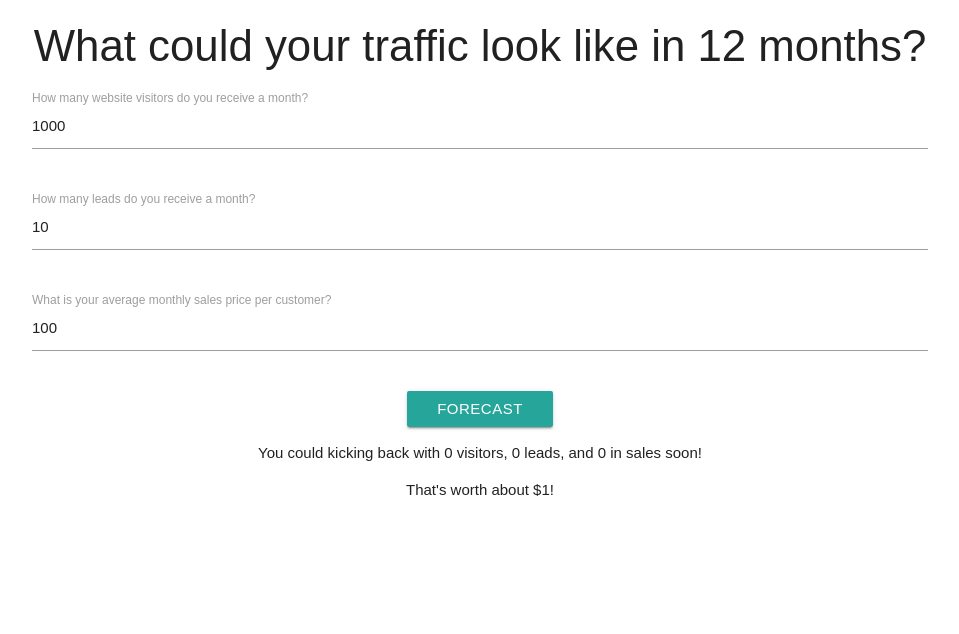
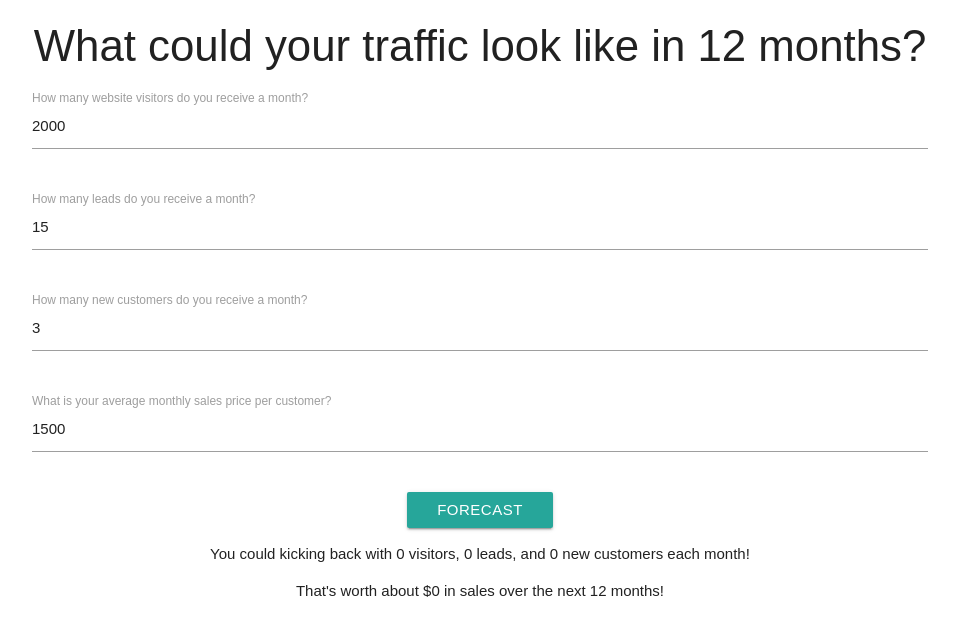
Before and after one commit to matopher/streak, a React (Create React App) app: page / in a window 1280 px wide. Shown: the top 634 px of the page, without its empty margins (160-1119 px from the left). Built offline with nearby package versions, Linux system fonts and the light colour scheme.

Commit message:
Added futureAnnualSales to State
* corrected closeRate formula
* added floor to future customers

```diff
--- a/src/InputForm.js
+++ b/src/InputForm.js
@@ -5,28 +5,30 @@ class InputForm extends Component {
 	constructor(props) {
 		super(props);
 		this.state = {
-			monthlyVisitors: 1000,
-			monthlyLeads: 10,
-			monthlySales: 100,
+			monthlyVisitors: 2000,
+			monthlyLeads: 15,
+			monthlyCustomers: 3,
+			monthlySales: 1500,
 			futureVisitors: 0,
 			futureLeads: 0,
+			futureCustomers: 0,
 			futureSales: 0,
-			finalValue: 1
+			futureAnnualSales: 0
 		};
 	}
 
 	onClick(e) {
-		let futureVisitors = _.floor(this.state.monthlyVisitors * 3.5);
+		let futureVisitors = _.floor(this.state.monthlyVisitors * 3.3);
 		this.setState({ futureVisitors });
 		let futureLeads = _.floor(this.state.monthlyLeads * 3.5);
 		this.setState({ futureLeads });
-		let futureSales = _.floor(this.state.monthlySales * 3.5);
+		let closeRate = this.state.monthlyCustomers / this.state.monthlyLeads;
+		let futureCustomers = _.floor(futureLeads * closeRate);
+		this.setState({ futureCustomers });
+		let futureSales = _.floor(this.state.monthlySales * futureCustomers);
 		this.setState({ futureSales });
-		let calc =
-			this.state.monthlyVisitors *
-			this.state.monthlyLeads *
-			this.state.monthlySales;
-		this.setState({ finalValue: calc });
+		let futureAnnualSales = futureSales * 12;
+		this.setState({ futureAnnualSales });
 	}
 
 	render() {
@@ -59,6 +61,18 @@ class InputForm extends Component {
 					<div className="row">
 						<div className="input-field col s12">
 							<input
+								id="monthly-customers"
+								type="number"
+								value={this.state.monthlyCustomers}
+								onChange={e =>
+									this.setState({ monthlyCustomers: e.target.value })}
+							/>
+							<label>How many new customers do you receive a month?</label>
+						</div>
+					</div>
+					<div className="row">
+						<div className="input-field col s12">
+							<input
 								id="monthly-sales"
 								type="number"
 								value={this.state.monthlySales}
@@ -77,12 +91,15 @@ class InputForm extends Component {
 					Forecast
 				</button>
 				<p>
-					You could kicking back with {this.state.futureVisitors} visitors,{' '}
-					{this.state.futureLeads} leads, and {this.state.futureSales} in sales
-					soon!
+					You could kicking back with{' '}
+					{this.state.futureVisitors.toLocaleString()} visitors,{' '}
+					{this.state.futureLeads.toLocaleString()} leads, and{' '}
+					{this.state.futureCustomers.toLocaleString()} new customers each
+					month!
 				</p>
 				<p>
-					That's worth about ${this.state.finalValue}!
+					That's worth about ${this.state.futureAnnualSales.toLocaleString()} in
+					sales over the next 12 months!
 				</p>
 			</div>
 		);
```
